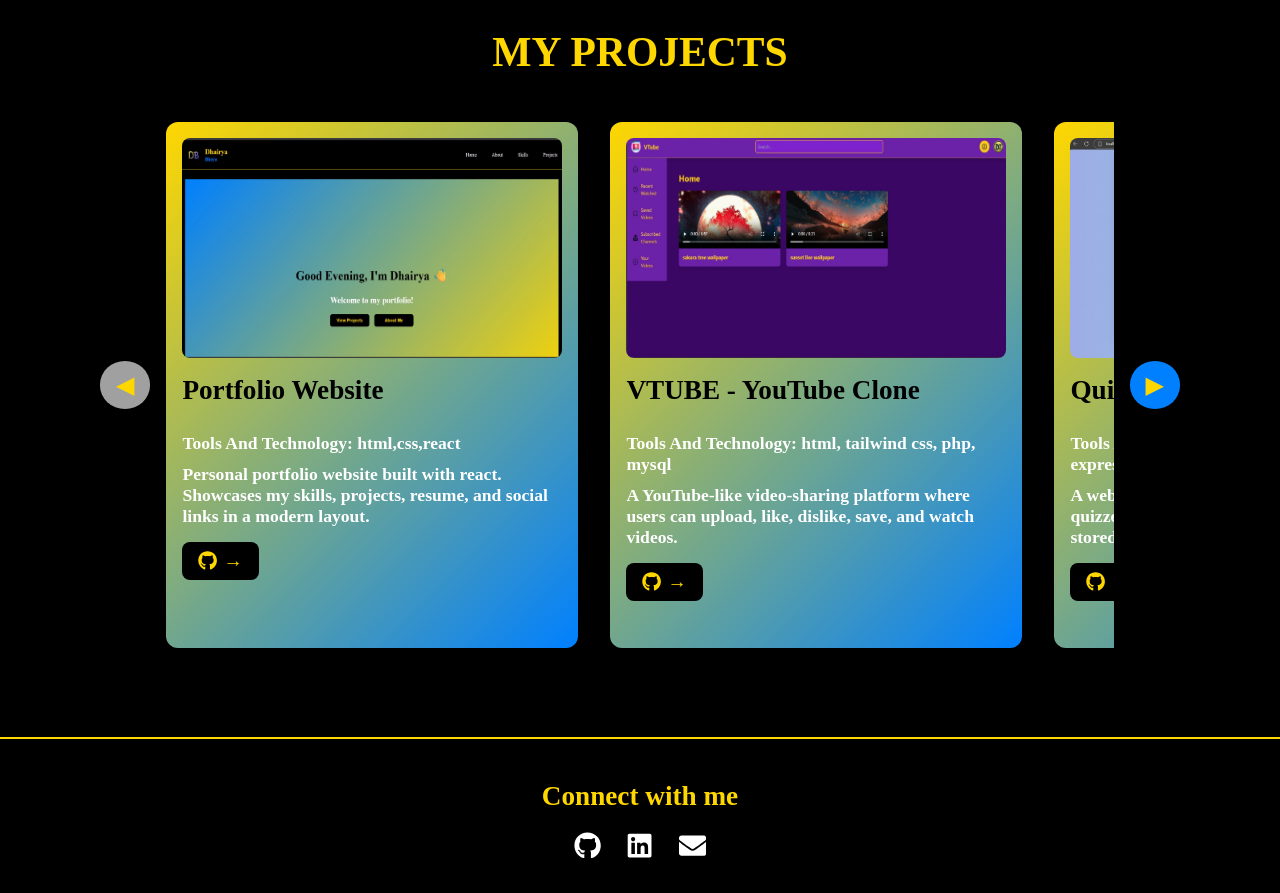
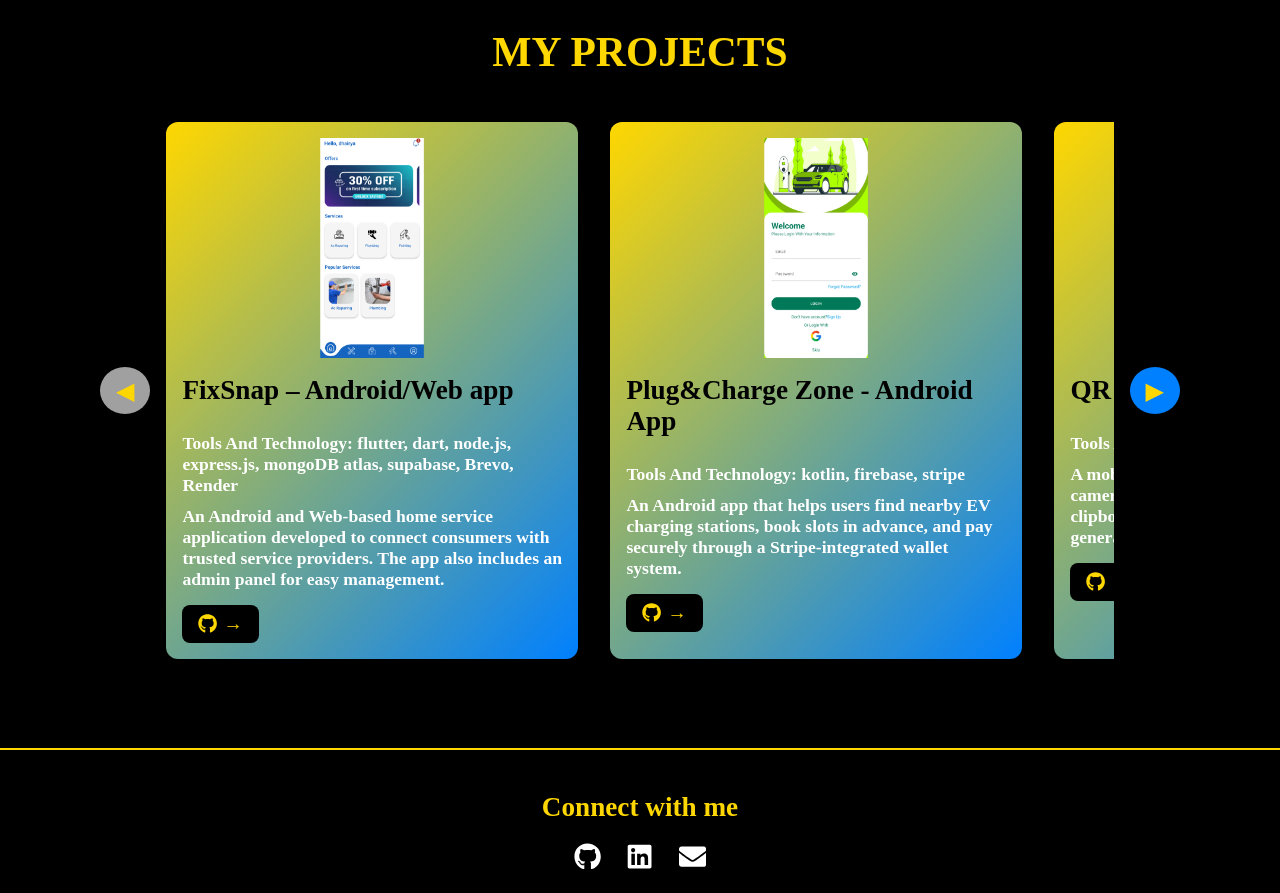
Before and after one commit to Dhairya-77/portfolio-website, a React (Vite) app: page / in a window 1280 px wide. Shown: the part 2120-3013 px from the top of the page. Built offline with nearby package versions, Linux system fonts and the light colour scheme.

Commit message:
fixsnap added commit

```diff
--- a/src/sections/projects.jsx
+++ b/src/sections/projects.jsx
@@ -1,6 +1,7 @@
 import { useRef, useState, useEffect } from 'react'
 import { FaGithub } from 'react-icons/fa';
 import ev_img from '../assets/ev_app_img.png';
+import fixsnap_img from '../assets/fixsnap_img.png';
 import portfolio_img from '../assets/portfolio_img.jpg';
 import qr_img from '../assets/qr_app_img.png';
 import quiz_img from '../assets/quiz_website_img.jpg';
@@ -47,6 +48,28 @@
 
   const projects = [
     {
+      title: ' FixSnap – Android/Web app',
+      tools: 'flutter, dart, node.js, express.js, mongoDB atlas, supabase, Brevo, Render',
+      desc: ' An Android and Web-based home service application developed to connect consumers with trusted service providers. The app also includes an admin panel for easy management.',
+      image: fixsnap_img,
+      link: 'https://github.com/Dhairya-77/fixsnap-home-service-provider',
+    },
+    {
+      title: 'Plug&Charge Zone - Android App',
+      tools: 'kotlin, firebase, stripe',
+      desc: 'An Android app that helps users find nearby EV charging stations, book slots in advance, and pay securely through a Stripe-integrated wallet system.',
+      image: ev_img,
+      link: 'https://github.com/Dhairya-77/ev-charging-station-app',
+    },
+    {
+      title: 'QR Scanner & Generator',
+      tools: 'flutter, dart',
+      desc: 'A mobile/web app that scans QR codes using the camera and automatically copies the data to the clipboard and also supports custom QR code generation.',
+      image: qr_img,
+      link: 'https://github.com/Dhairya-77/qr-scanner-and-generator',
+    },
+
+    {
       title: 'Portfolio Website',
       tools: 'html,css,react',
       desc: 'Personal portfolio website built with react. Showcases my skills, projects, resume, and social links in a modern layout.',
@@ -68,26 +91,13 @@
       link: 'https://github.com/Dhairya-77/quiz-web-application',
     },
     {
-      title: 'QR Scanner & Generator',
-      tools: 'flutter, dart',
-      desc: 'A mobile/web app that scans QR codes using the camera and automatically copies the data to the clipboard and also supports custom QR code generation.',
-      image: qr_img,
-      link: 'https://github.com/Dhairya-77/qr-scanner-and-generator',
-    },
-    {
       title: 'Weather Forcasting Website',
       tools: 'python, django',
       desc: 'A web app that fetches real-time weather data by city, state, or country using the OpenWeatherMap API.',
       image: weather_img,
       link: 'https://github.com/Pratik11-git/weather-website',
     },
-    {
-      title: 'Plug&Charge Zone - Android App',
-      tools: 'kotlin, firebase, stripe',
-      desc: 'An Android app that helps users find nearby EV charging stations, book slots in advance, and pay securely through a Stripe-integrated wallet system.',
-      image: ev_img,
-      link: 'https://github.com/Dhairya-77/ev-charging-station-app',
-    },
+
   ];
 
   return (
```
Also changed, not shown: src/assets/fixsnap_img.png (added).
